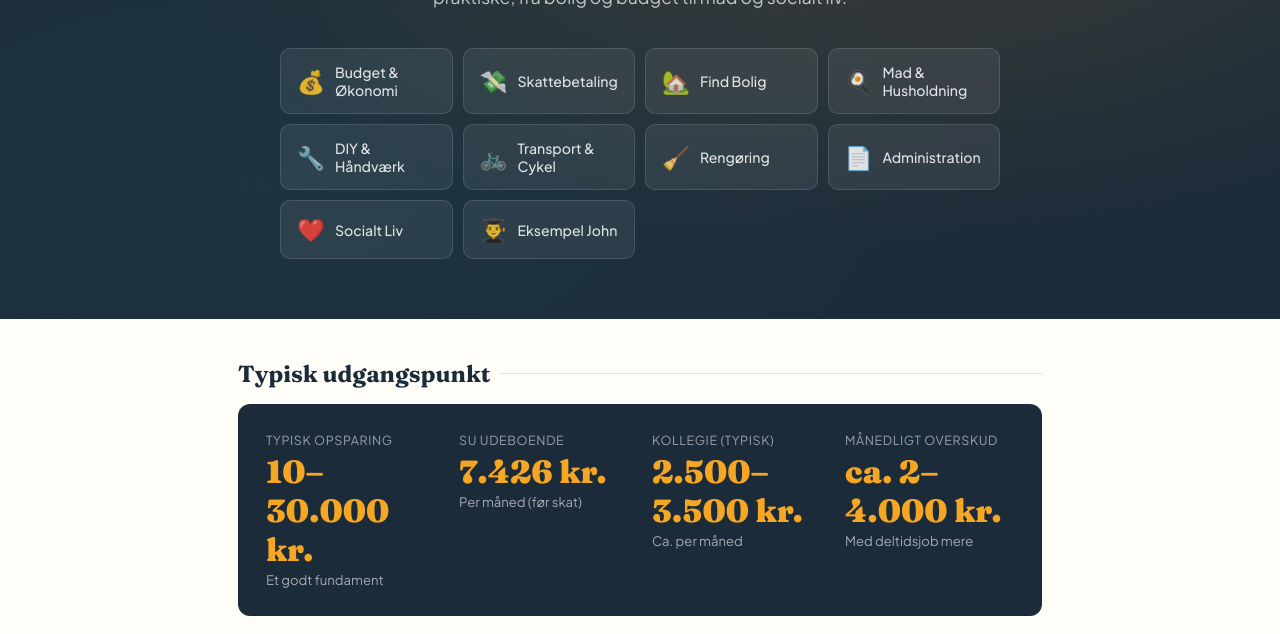
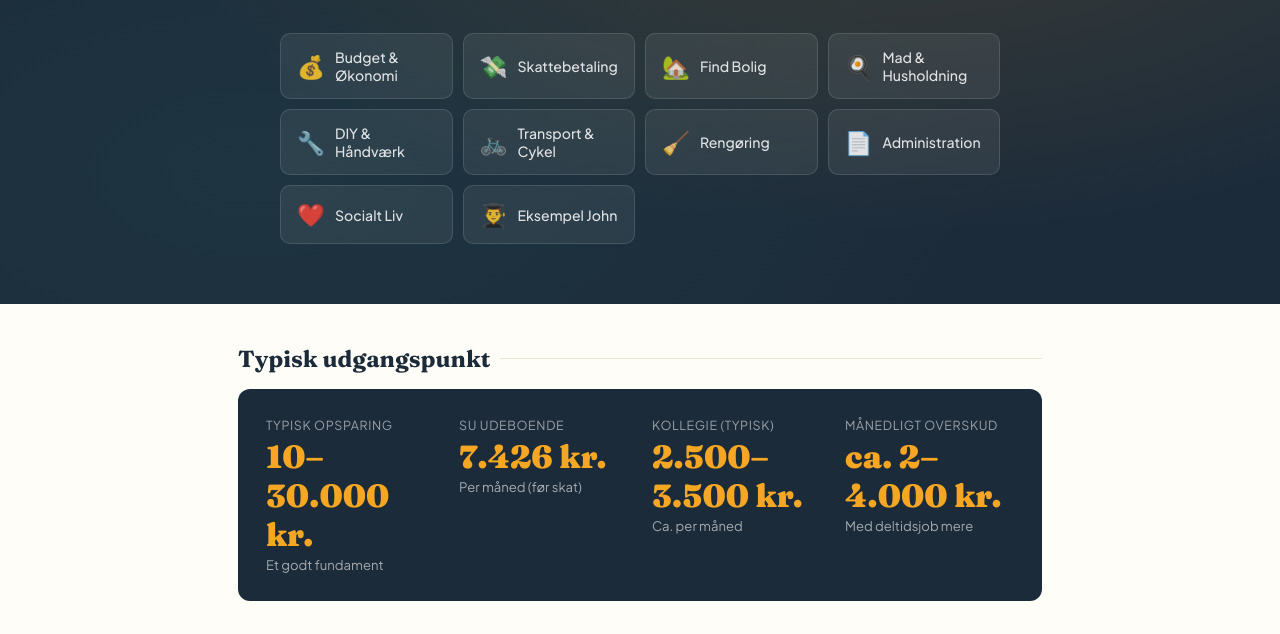
Before and after one commit to Xplizer/Flytte-hjemmefra, a plain HTML site: page index.html in a window 1280 px wide. Shown: the part 381-1015 px from the top of the page. Drawn offline with nearby package versions, Linux system fonts and the light colour scheme.

Commit message:
Update index.html

```diff
--- a/index.html
+++ b/index.html
@@ -67,7 +67,7 @@
   .nav-btn.active { color: var(--navy); background: var(--gold); }
 
   /* ── PAGES ── */
-  .page { display: none; padding: 45px 0 60px; min-height: 100vh; }
+  .page { display: none; padding: 30px 0 60px; min-height: 100vh; }
   .page.active { display: block; }
   .container { max-width: 860px; margin: 0 auto; padding: 0 28px; }
 
```
